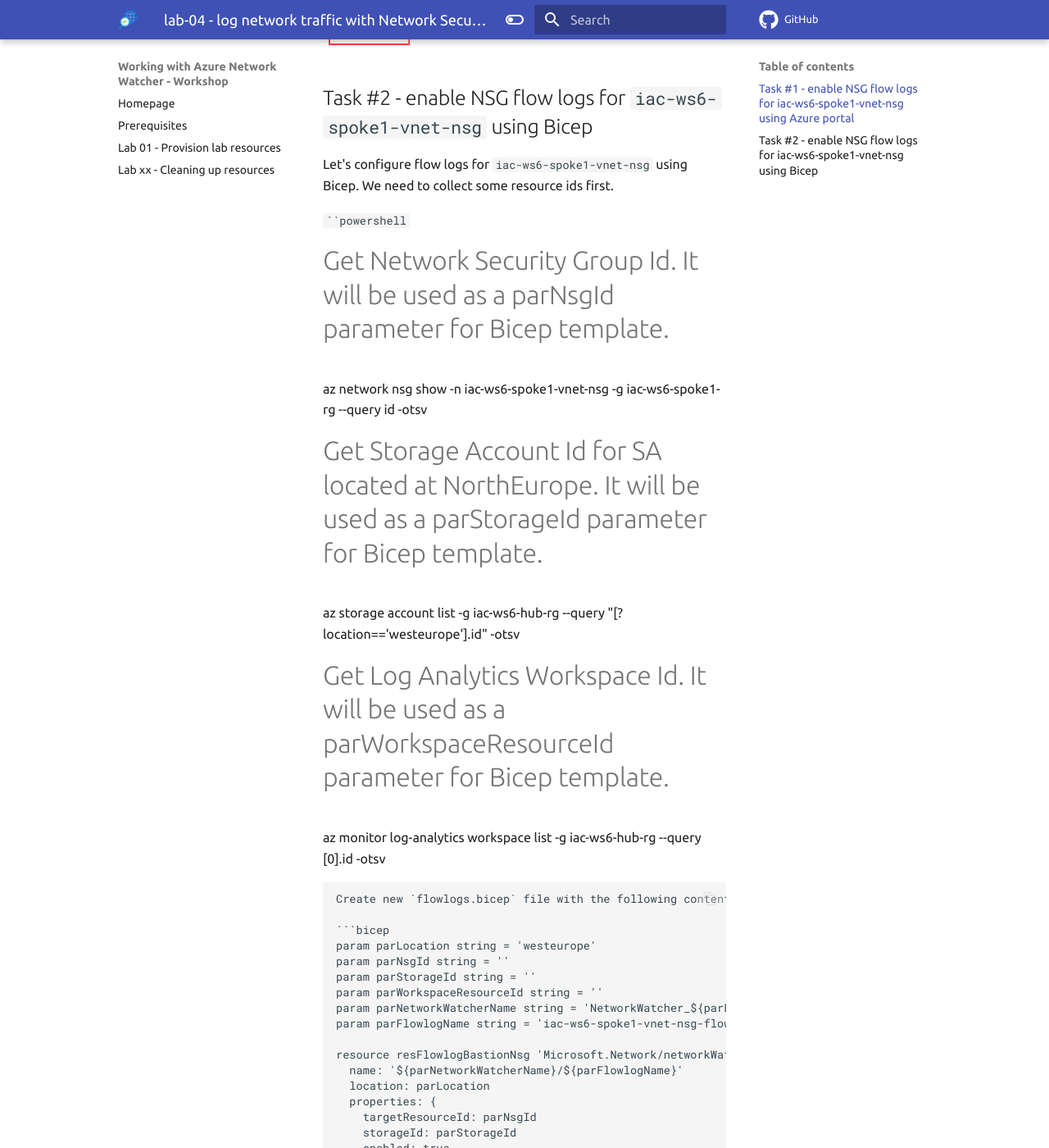
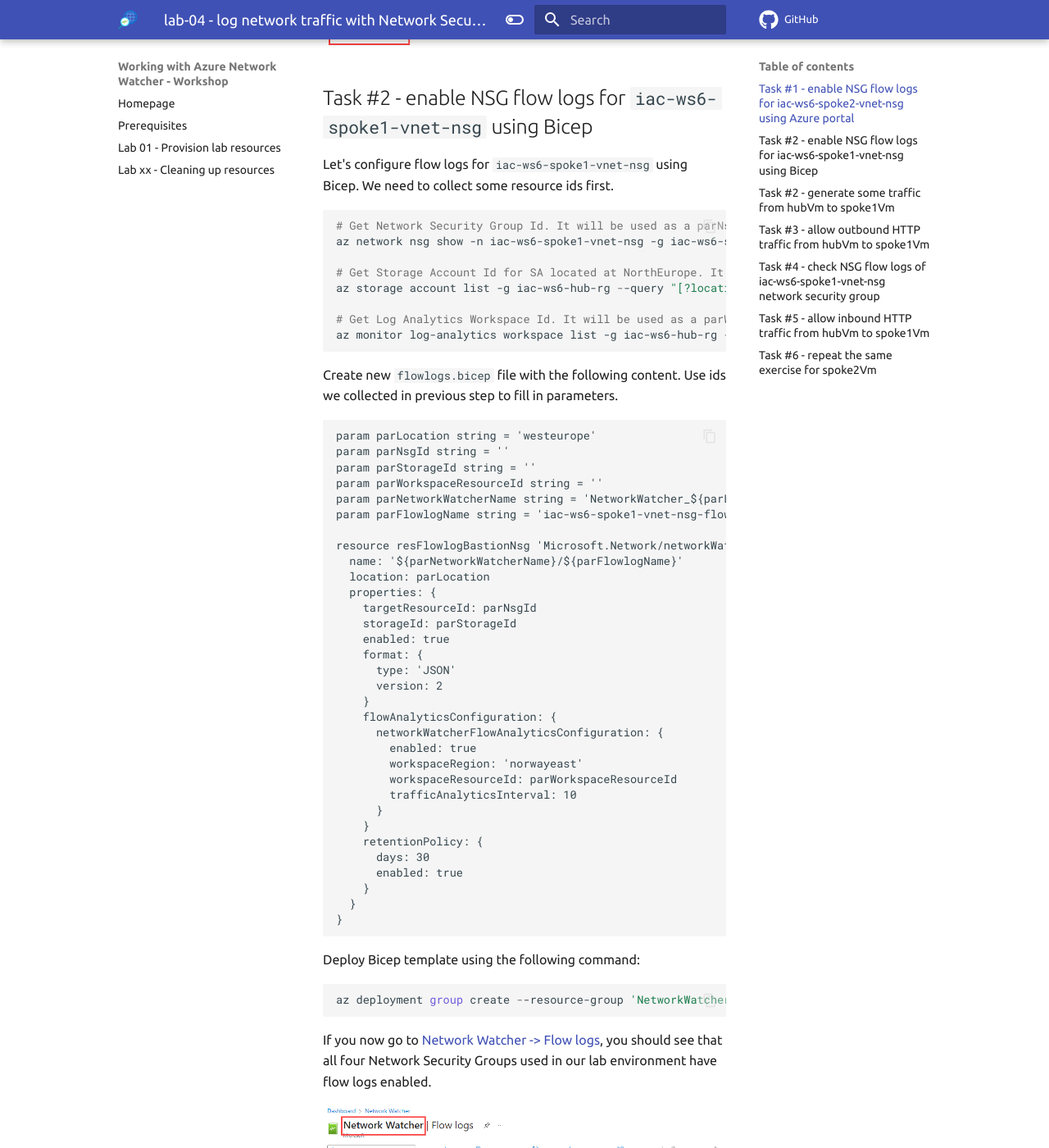
Before and after one commit to kalv25/azure-network-watcher, an MkDocs documentation site: the page built from docs/labs/lab-04/index.md, in a window 1280 px wide and 1400 px high, scrolled down 3300 px. Shown: the whole window at 82% size. Built offline with MkDocs 1.6.1 and Material for MkDocs 9.7.7, drawn with Linux system fonts in a browser that asks for light colours; comment, search, counter and statistics services are not loaded; some of the changed text lies outside the part shown.

Commit message:
lab-04 WIP

````diff
--- a/docs/labs/lab-04/index.md
+++ b/docs/labs/lab-04/index.md
@@ -4,7 +4,7 @@ Network security groups (NSG) flow logging is a feature of Azure Network Watcher
 
 In this lab we will enable NSG flow logs for `iac-ws6-spoke1-vnet-nsg` and `iac-ws6-spoke2-vnet-nsg` NSGs and then we will use Azure Storage Explorer to view the logs and troubleshoot connectivity issues.
 
-## Task #1 - enable NSG flow logs for `iac-ws6-spoke1-vnet-nsg` using Azure portal
+## Task #1 - enable NSG flow logs for `iac-ws6-spoke2-vnet-nsg` using Azure portal
 
 Navigate to `Monitoring->NSG flow logs` blade of `iac-ws6-spoke2-vnet-nsg` Network Security Group resource and click on `Create`.
 
@@ -36,7 +36,7 @@ When filled, click on `Review + create` and then on `Create`
 
 Let's configure flow logs for `iac-ws6-spoke1-vnet-nsg` using Bicep. We need to collect some resource ids first.
 
-```powershell`
+```powershell
 # Get Network Security Group Id. It will be used as a parNsgId parameter for Bicep template.
 az network nsg show -n iac-ws6-spoke1-vnet-nsg -g iac-ws6-spoke1-rg --query id -otsv
 
````
